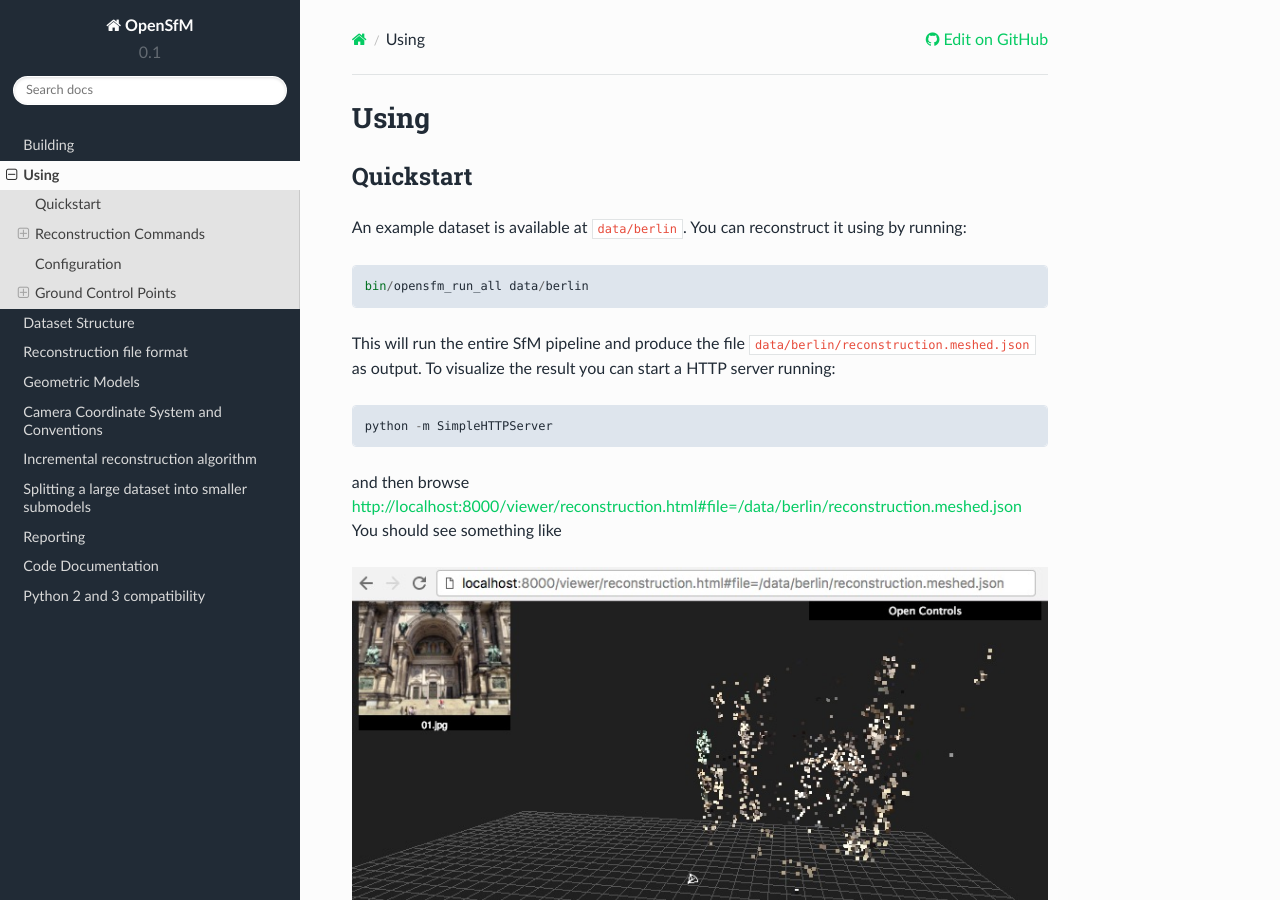
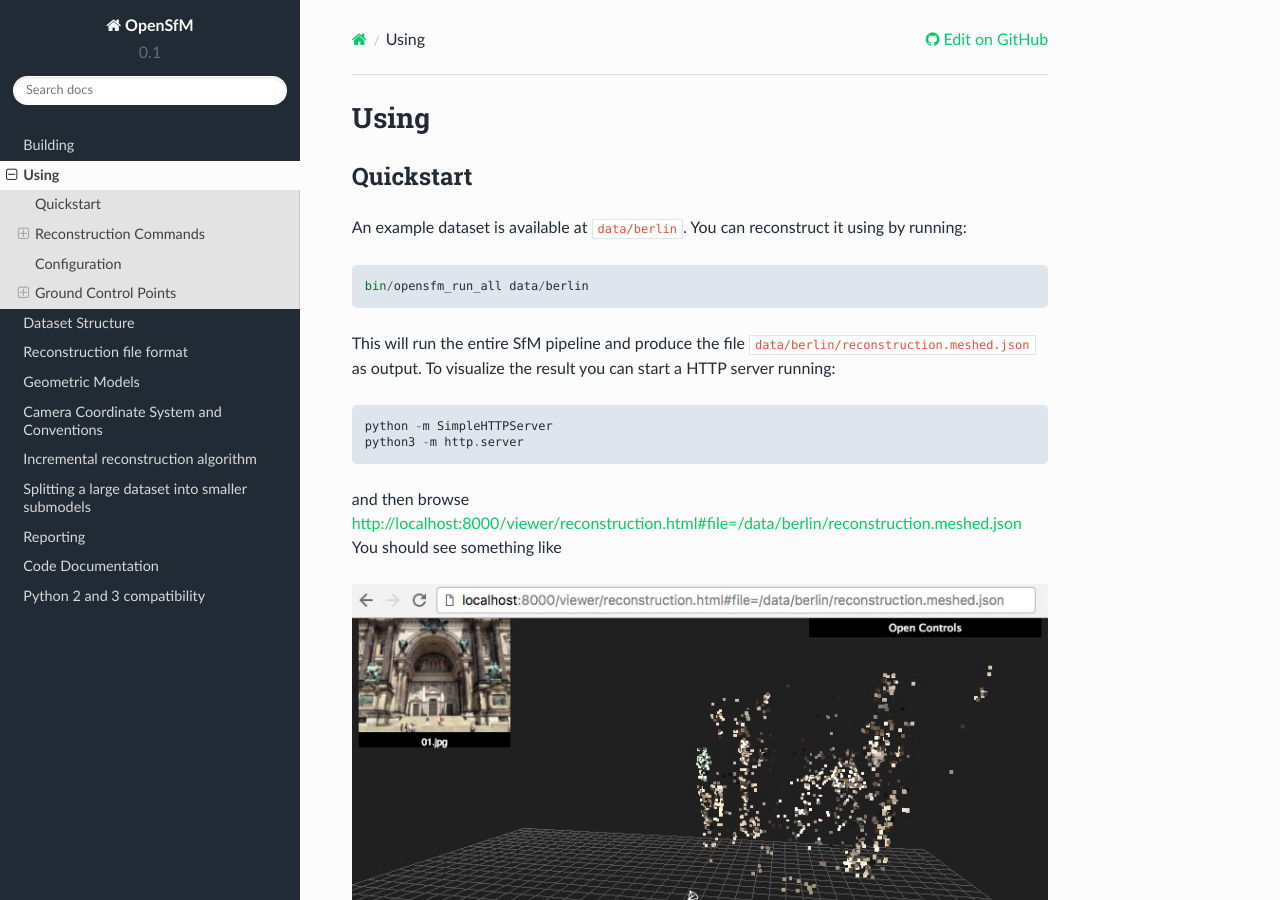
Before and after one commit to phantomwork/mul_img_to_3D, a Sphinx documentation site: the page built from doc/source/using.rst, in a window 1280 px wide and 900 px high. Built offline with Sphinx 7.4.7 and the Read the Docs theme 2.0.0, drawn with Linux system fonts in a browser that asks for light colours.

Commit message:
Add Python3 http.server command.

```diff
--- a/doc/source/using.rst
+++ b/doc/source/using.rst
@@ -15,6 +15,7 @@ An example dataset is available at ``data/berlin``.  You can reconstruct it usin
 This will run the entire SfM pipeline and produce the file ``data/berlin/reconstruction.meshed.json`` as output. To visualize the result you can start a HTTP server running::
 
     python -m SimpleHTTPServer
+    python3 -m http.server
 
 and then browse `<http://localhost:8000/viewer/reconstruction.html#file=/data/berlin/reconstruction.meshed.json>`_
 You should see something like
```
